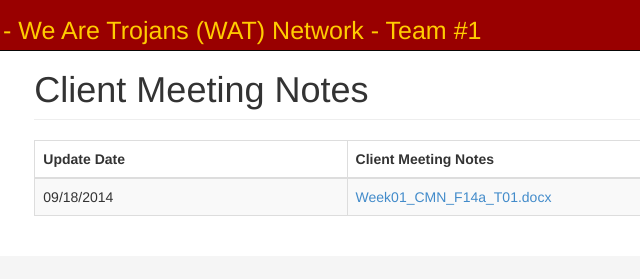
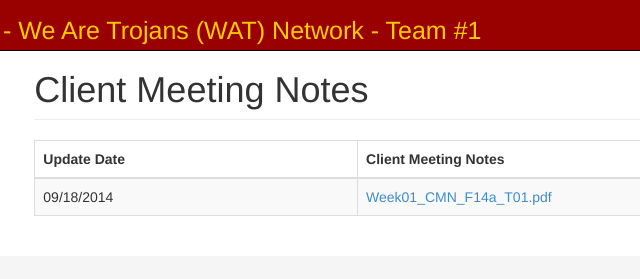
Before and after one commit to TRoy888/WeAreTrojan, a plain HTML site: page CMN/index.html in a window 1280 px wide. Shown: the top 279 px of the page, 219-859 px from the left. Drawn offline with nearby package versions, Linux system fonts and the light colour scheme.

Commit message:
Change file type
Change docx to pdf

```diff
--- a/CMN/index.html
+++ b/CMN/index.html
@@ -83,7 +83,7 @@
               <tbody>
                 <tr>
                   <td>09/18/2014</td>
-                  <td><a href="Week01_CMN_F14a_T01.docx">Week01_CMN_F14a_T01.docx</a></td>
+                  <td><a href="Week01_CMN_F14a_T01.pdf">Week01_CMN_F14a_T01.pdf</a></td>
                 </tr>
               </tbody>
             </table>
```
